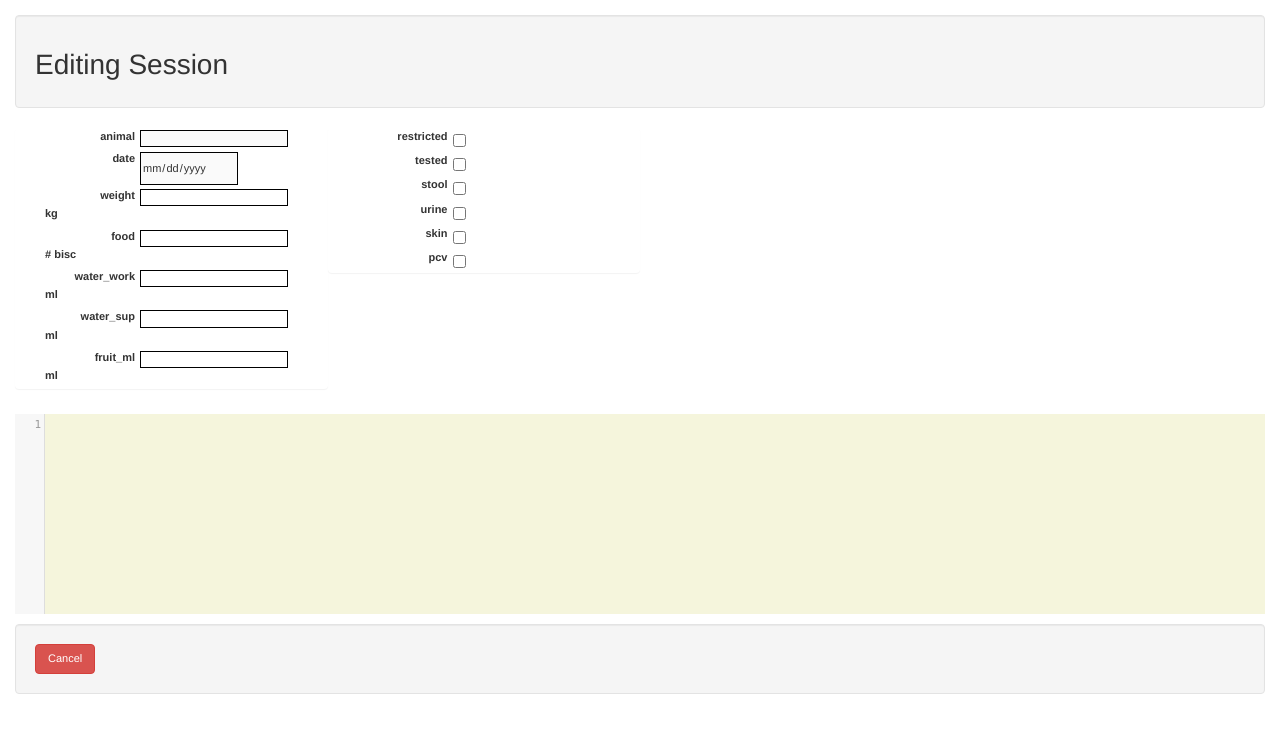
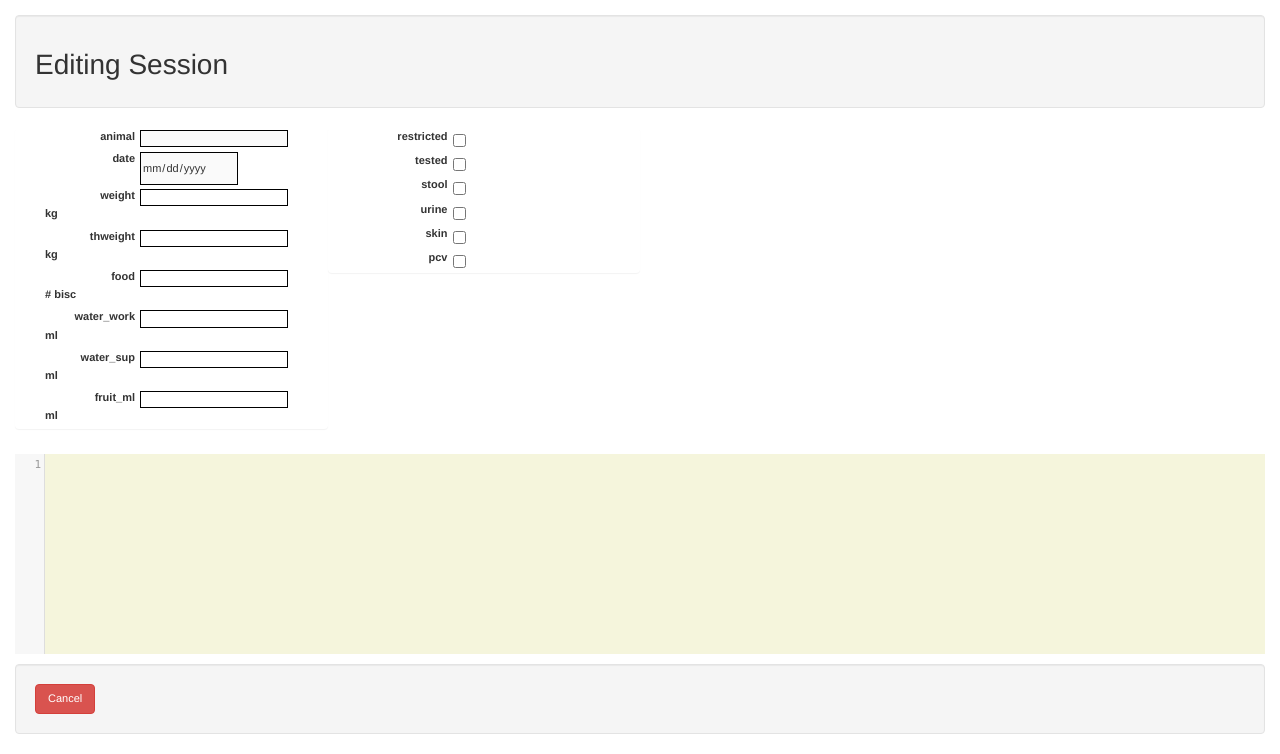
Before and after one commit to mazerj/elog-server, a Python web app: template templates/edit_session.html in a window 1280 px wide. Shown: the part 53-807 px from the top of the page. Before the commit the page ends 747 px from the top, so only its background shows below. Run offline with Jinja, Linux system fonts and the light colour scheme; the template is opened without the code that fills it, so the values that code supplies are empty; some libraries are stand-ins or nearby versions; some web fonts are replaced.

Commit message:
added thweight to edit_session

```diff
--- a/templates/edit_session.html
+++ b/templates/edit_session.html
@@ -27,6 +27,7 @@
 	<p><label for="animal">animal</label><input disabled id="animal" name="animal" value="{{row['animal']}}"></p>
 	<p><label for="date">date</label><input disabled id="date" name="date" type="date" value="{{row['date']}}"></p>
 	<p><label for="weight">weight</label><input id="weight" type="number" name="weight" value="{{row['weight']}}"><label for="weight" style="text-align: left;">kg</label></p>
+	<p><label for="thweight">thweight</label><input id="thweight" type="number" name="weight" value="{{row['thweight']}}"><label for="thweight" style="text-align: left;">kg</label></p>
 	<p><label for="food">food</label><input id="food" type="digits" name="food" value="{{row['food']}}"><label for="food"  style="text-align: left;"># bisc</label></p>
 	<p><label for="water_work">water_work</label><input id="water_work" type="digits" name="water_work" value="{{row['water_work']}}"><label for="water_work"  style="text-align: left;">ml</label></p>
 	<p><label for="water_sup">water_sup</label><input id="water_sup" type="digits" name="water_sup" value="{{row['water_sup']}}"><label for="water_sup"  style="text-align: left;">ml</label></p>
```
